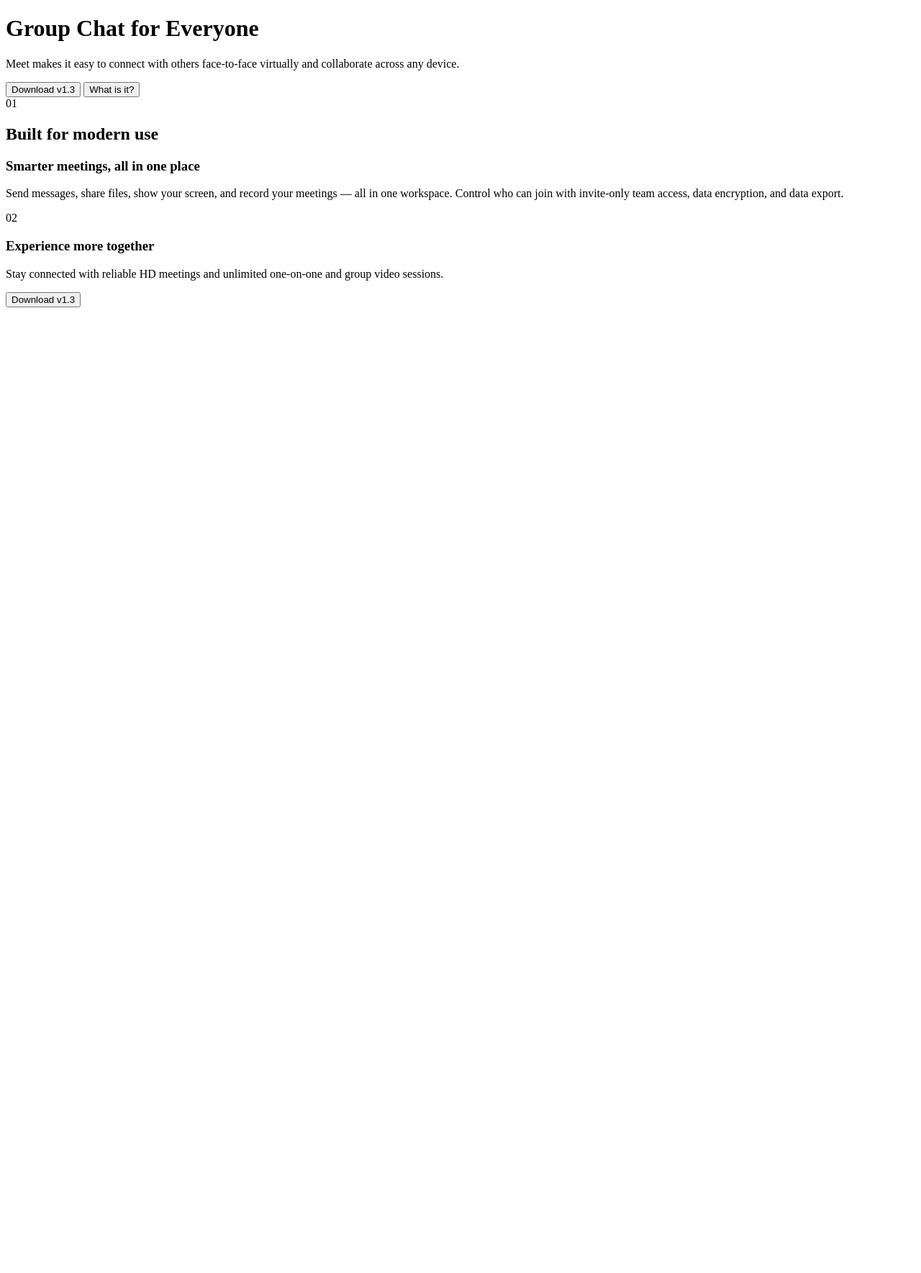
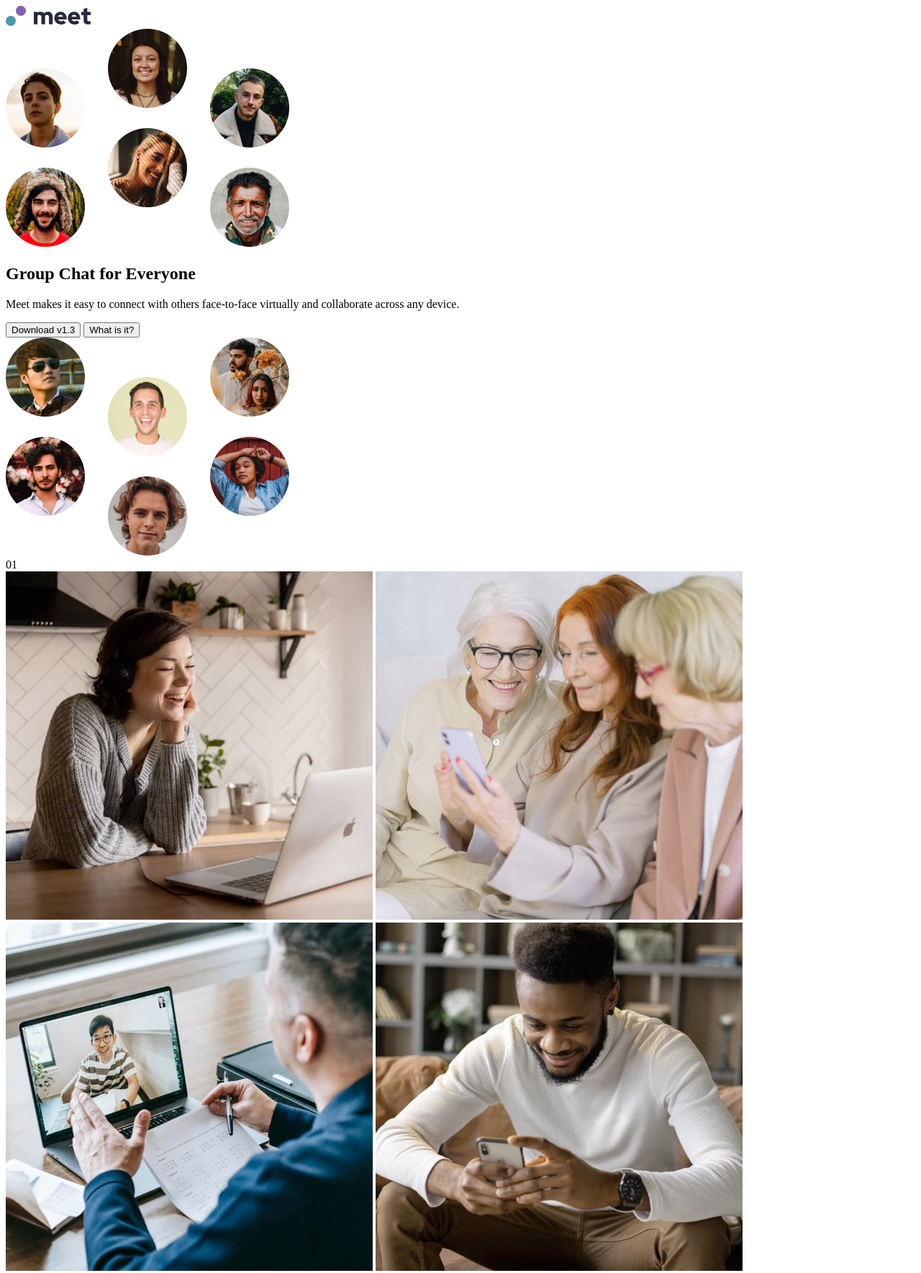
Before and after one commit to majdal01/meet-landing-page, a plain HTML site: page starter-code/index.html in a window 1280 px wide. Shown: the top 1769 px of the page at 72% size. Before the commit the page ends 800 px from the top, so only its background shows below. Drawn offline with Linux system fonts and the light colour scheme.

Commit message:
Updating index.html

```diff
--- a/starter-code/index.html
+++ b/starter-code/index.html
@@ -18,12 +18,24 @@
 
     <header>
 
-      <h1>Group Chat for Everyone</h1>
+      <img src="assets/logo.svg" alt="logo">
 
-      <p>Meet makes it easy to connect with others face-to-face virtually and collaborate across any device.</p>
+      <div>
 
-      <button>Download v1.3</button>
-      <button>What is it?</button>
+        <img src="assets/desktop/image-hero-left.png" alt="6 profile pictures">
+
+        <article>
+          <h1>Group Chat for Everyone</h1>
+
+          <p>Meet makes it easy to connect with others face-to-face virtually and collaborate across any device.</p>
+
+          <button>Download v1.3</button>
+          <button>What is it?</button>
+        </article>
+
+        <img src="assets/desktop/image-hero-right.png" alt="also 6profile pictures">
+
+      </div>
 
     </header>
 
@@ -31,13 +43,19 @@
 
       <div>01</div>
 
+      <section>
+        <img src="assets/desktop/image-woman-in-videocall.jpg" alt="woman in a video call">
+        <img src="assets/desktop/image-women-videochatting.jpg" alt="women video chatting">
+        <img src="assets/desktop/image-men-in-meeting.jpg" alt="men in a meeting">
+        <img src="assets/desktop/image-man-texting.jpg" alt="man texting">
+      </section>
+
       <article>
         <h2>Built for modern use</h2>
 
         <h3>Smarter meetings, all in one place</h3>
 
         <p>Send messages, share files, show your screen, and record your meetings — all in one workspace. Control who can join with invite-only team access, data encryption, and data export.</p>
-
       </article>
 
     </main>
```
Also changed, not shown: starter-code/SCSS/_mixins.scss (+27 -0 lines).
